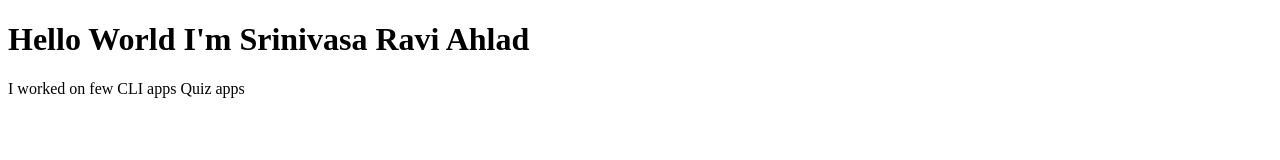
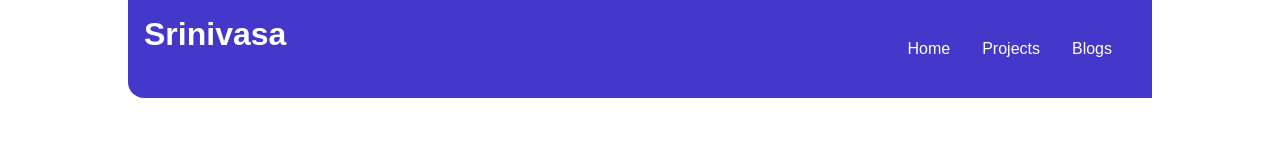
Before and after one commit to SrinivasaRaviIdury/SrinivasaRavi-Portfolio, a plain HTML site: page index.html in a window 1280 px wide. Drawn offline with Linux system fonts and the light colour scheme.

Commit message:
initial commit

```diff
--- a/index.html
+++ b/index.html
@@ -5,10 +5,21 @@
     <meta http-equiv="X-UA-Compatible" content="IE=edge" />
     <meta name="viewport" content="width=device-width, initial-scale=1.0" />
     <link rel="shortcut icon" href="./favicon.ico" type="image/x-icon" />
-    <title>Srinivasa Ravi</title>
+    <link rel="stylesheet" href="style.css" />
+    <title>Srinivasa</title>
   </head>
   <body>
-    <h1>Hello World I'm Srinivasa Ravi Ahlad</h1>
-    <p>I worked on few CLI apps Quiz apps</p>
+    <main>
+      <header class="nav-bar">
+        <h1>Srinivasa</h1>
+        <nav>
+          <ul>
+            <li><a href="/">Home</a></li>
+            <li><a href="/projects.html">Projects</a></li>
+            <li><a href="/blogs.html">Blogs</a></li>
+          </ul>
+        </nav>
+      </header>
+    </main>
   </body>
 </html>
--- /dev/null
+++ b/style.scss
@@ -0,0 +1,41 @@
+:root {
+  --primary-color: #4338ca;
+}
+
+* {
+  margin: 0;
+  padding: 0;
+  box-sizing: border-box;
+  text-decoration: none;
+  list-style-type: none;
+}
+body {
+  font-family: Arial, Helvetica, sans-serif;
+}
+main {
+  width: 80%;
+  margin: auto;
+}
+.nav-bar {
+  display: flex;
+  justify-content: space-between;
+  background-color: var(--primary-color);
+  min-height: 5rem;
+  border-bottom-left-radius: 1rem;
+
+  h1 {
+    padding: 1rem;
+    color: white;
+  }
+}
+.nav-bar > nav > ul {
+  display: flex;
+  padding: 1.5rem;
+
+  li {
+    margin: 1rem;
+  }
+  li a {
+    color: white;
+  }
+}
```
Also changed, not shown: images/hero-image-1.svg (added), style.css (added), 1 other file.
